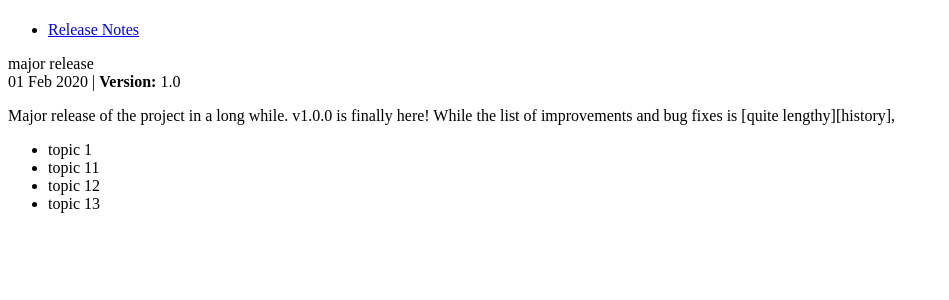
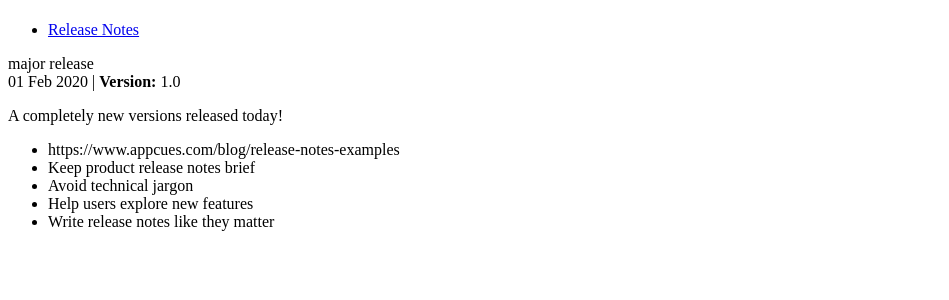
Before and after one commit to cadamini/jekyll-release-notes-clone, a Jekyll site: the page built from _posts/2020-02-01-major-release.md, in a window 1280 px wide. Shown: the top 300 px of the page, without its empty margins (0-949 px from the left). Built offline with Jekyll 4.4.1, drawn with Linux system fonts in a browser that asks for light colours.

Commit message:
Update major release example text

```diff
--- a/_posts/2020-02-01-major-release.md
+++ b/_posts/2020-02-01-major-release.md
@@ -4,10 +4,10 @@ version: "1.0"
 category: major release
 ---
 
-Major release of the project in a long while. v1.0.0 is
-finally here! While the list of improvements and bug fixes is [quite lengthy][history],
+A completely new versions released today!
 
-- topic 1
-- topic 11
-- topic 12
-- topic 13
+- https://www.appcues.com/blog/release-notes-examples
+- Keep product release notes brief
+- Avoid technical jargon
+- Help users explore new features
+- Write release notes like they matter
```
